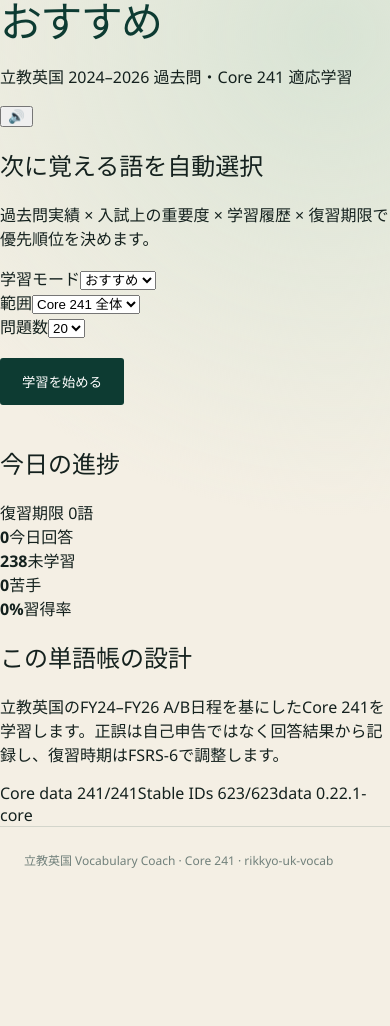
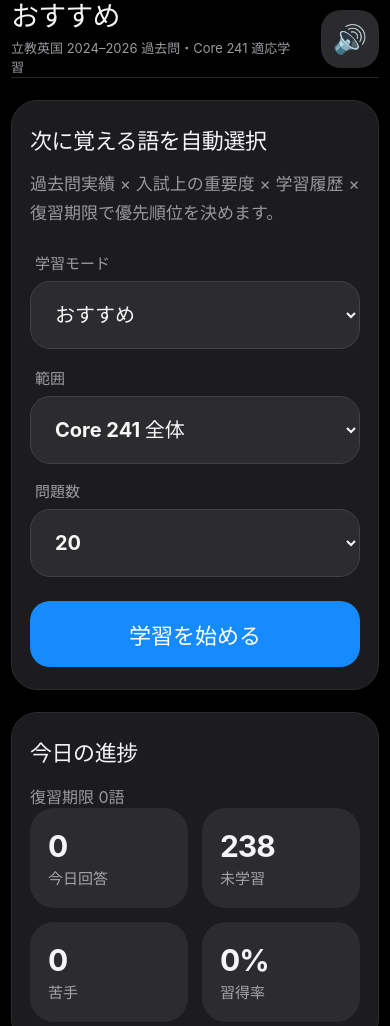
Before and after one commit to FYam8/rikkyo-uk-vocab, a website built with Vite: page index.html in a window 390 px wide. Shown: the top 1026 px of the page. Before the commit the page ends 893 px from the top, so only its background shows below. Built offline with nearby package versions, Linux system fonts and the light colour scheme; what ts-fsrs would draw is missing.

Commit message:
style: switch to focused dark vocabulary UI

```diff
--- a/src/styles.css
+++ b/src/styles.css
@@ -1,27 +1,98 @@
-:root { font-family: "Segoe UI", "Yu Gothic UI", system-ui, sans-serif; color: #14211e; background: #f4efe4; font-synthesis: none; }
+:root {
+  font-family: Inter, ui-sans-serif, system-ui, -apple-system, BlinkMacSystemFont, "Segoe UI", "Noto Sans JP", sans-serif;
+  color: #f5f5f7;
+  background: #000;
+  font-synthesis: none;
+  text-rendering: optimizeLegibility;
+}
 * { box-sizing: border-box; }
-body { margin: 0; min-width: 320px; min-height: 100vh; background: radial-gradient(circle at 85% 4%, #d9e4d5 0, transparent 30rem), #f4efe4; }
-.masthead { height: 82px; padding: 0 max(24px, calc((100vw - 1120px)/2)); display: flex; align-items: center; justify-content: space-between; border-bottom: 1px solid rgba(13,59,50,.16); }
-.brand { color: #0d3b32; text-decoration: none; display: flex; align-items: center; gap: 12px; letter-spacing: .11em; }
-.brand b, .brand small { display: block; } .brand b { font-family: Georgia, serif; font-size: 15px; } .brand small { margin-top: 3px; font-size: 8px; font-weight: 700; }
-.crest { width: 42px; height: 42px; border: 1px solid #0d3b32; border-radius: 50%; display: grid; place-items: center; font: 700 23px Georgia, serif; box-shadow: inset 0 0 0 4px #f4efe4, inset 0 0 0 5px #0d3b32; }
-.preview-pill, .label, .eyebrow, .gate-grid span { letter-spacing: .16em; font-size: 11px; font-weight: 700; }
-.preview-pill { border: 1px solid #a76c28; color: #8b5418; padding: 7px 12px; border-radius: 999px; }
-main { width: min(1120px, calc(100% - 48px)); margin: auto; }
-.hero, .qa { padding: 76px 0 64px; }
-.eyebrow { color: #a76c28; margin-bottom: 18px; }
-h1 { max-width: 820px; margin: 0; color: #0d3b32; font: 700 clamp(42px, 7vw, 84px)/1.14 "Yu Mincho", "Hiragino Mincho ProN", serif; letter-spacing: -.04em; }
-h1 em { color: #a76c28; font-style: normal; }
-.lead { color: #52615d; font-size: clamp(16px, 2vw, 21px); margin: 24px 0 38px; }
-.status-card { display: grid; grid-template-columns: 56px 1fr; gap: 20px; max-width: 820px; padding: 26px; background: #0d3b32; color: white; border-radius: 4px; box-shadow: 0 20px 50px rgba(13,59,50,.16); }
-.status-icon { width: 50px; height: 50px; display: grid; place-items: center; border: 1px solid #d8b57f; border-radius: 50%; color: #d8b57f; font-size: 30px; }
-.status-card h2 { margin: 7px 0; font: 600 23px "Yu Mincho", "Hiragino Mincho ProN", serif; } .status-card p { margin: 0; color: #d1ded9; line-height: 1.7; }
-.label { color: #d8b57f; }
-.gate-grid { display: grid; grid-template-columns: repeat(3, 1fr); gap: 1px; max-width: 820px; margin-top: 28px; background: rgba(13,59,50,.14); border: 1px solid rgba(13,59,50,.14); }
-.gate-grid article { background: #f4efe4; padding: 22px; } .gate-grid span { color: #68746f; } .gate-grid strong { display: block; margin: 12px 0 5px; color: #0d3b32; font: 700 28px Georgia, serif; } .gate-grid p { color: #68746f; font-size: 12px; margin: 0; }
-.notice { max-width: 820px; margin: 28px 0 22px; padding: 20px 24px; border-left: 3px solid #a76c28; background: rgba(255,255,255,.45); } .notice p { margin: 6px 0 0; line-height: 1.7; color: #52615d; }
-.text-link { color: #0d3b32; font-weight: 700; text-underline-offset: 4px; }
-.primary { margin: 20px 0; border: 0; border-radius: 3px; padding: 14px 22px; background: #0d3b32; color: white; font-weight: 700; cursor: pointer; }
-.results { padding: 0; max-width: 720px; list-style: none; } .results li { display: flex; justify-content: space-between; gap: 20px; margin: 10px 0; padding: 16px 18px; background: white; border-left: 4px solid; } .results li.pass { border-color: #27815d; } .results li.fail, .fail { border-color: #b43c35; color: #8c2b26; } .results span { color: #68746f; }
-footer { max-width: 1120px; margin: auto; padding: 24px; color: #71807b; font-size: 12px; border-top: 1px solid rgba(13,59,50,.14); }
-@media (max-width: 680px) { .masthead { height: 70px; padding: 0 18px; } main { width: min(100% - 32px, 1120px); } .hero, .qa { padding-top: 48px; } .lead { margin-bottom: 28px; } .status-card { grid-template-columns: 1fr; padding: 22px; } .gate-grid { grid-template-columns: 1fr; } .results li { flex-direction: column; gap: 5px; } }
+html { background: #000; }
+body { margin: 0; min-width: 320px; min-height: 100vh; background: #000; color: #f5f5f7; }
+button, select { font: inherit; }
+button { -webkit-tap-highlight-color: transparent; }
+.app-shell { width: min(1080px, calc(100% - 32px)); margin: 0 auto; padding: 0 0 40px; }
+.topbar { min-height: 88px; display: flex; align-items: center; justify-content: space-between; gap: 20px; border-bottom: 1px solid #27272a; }
+.topbar h1 { margin: 0; font-size: clamp(28px, 4vw, 38px); line-height: 1.1; letter-spacing: -0.03em; }
+.topbar p { margin: 7px 0 0; color: #9b9ba1; font-size: 16px; }
+.icon-button, .speaker { border: 0; color: #fff; background: #2b2b2e; border-radius: 24px; cursor: pointer; display: grid; place-items: center; }
+.icon-button { width: 68px; height: 68px; font-size: 28px; flex: 0 0 auto; }
+.icon-button:hover, .speaker:hover { background: #37373b; }
+.panel, .question-card { margin-top: 22px; background: #1c1c1f; border: 1px solid #2c2c30; border-radius: 32px; }
+.panel { padding: 28px 24px; }
+.panel h2 { margin: 0 0 15px; font-size: clamp(22px, 3vw, 30px); letter-spacing: -0.02em; }
+.muted { color: #98989f; line-height: 1.7; }
+.setup-panel > .muted { margin: 0 0 24px; font-size: 17px; }
+.field { min-width: 0; }
+.field.full { margin-bottom: 18px; }
+.field-grid { display: grid; grid-template-columns: 1fr 1fr; gap: 16px; }
+label { display: block; color: #9d9da4; margin: 0 0 8px 5px; font-size: 15px; }
+select { width: 100%; height: 68px; border: 1px solid #404045; border-radius: 20px; padding: 0 20px; color: #f7f7f8; background: #2c2c2f; outline: none; appearance: auto; font-weight: 700; font-size: 20px; }
+select:focus { border-color: #168bff; box-shadow: 0 0 0 3px rgb(22 139 255 / .16); }
+.primary, .secondary { border: 0; border-radius: 20px; cursor: pointer; font-weight: 800; color: #fff; transition: transform .08s ease, opacity .15s ease, background .15s ease; }
+.primary { width: 100%; min-height: 66px; margin-top: 24px; background: #168bff; font-size: 22px; }
+.primary:hover { background: #2996ff; }
+.primary:active, .secondary:active, .choice:active { transform: scale(.99); }
+.primary:disabled { background: #3b3b40; color: #8b8b91; cursor: not-allowed; }
+.secondary { min-height: 58px; padding: 0 24px; background: #303034; font-size: 19px; }
+.writer-note { color: #ffb86b; text-align: center; margin: 12px 0 0; }
+.progress-heading { display: flex; align-items: baseline; justify-content: space-between; gap: 20px; }
+.progress-heading span { color: #9999a0; }
+.stats-grid { display: grid; grid-template-columns: repeat(4, 1fr); gap: 14px; }
+.stats-grid article { min-height: 118px; border-radius: 24px; background: #2c2c2f; padding: 20px 18px; display: flex; flex-direction: column; justify-content: space-between; }
+.stats-grid strong { display: block; font-size: clamp(30px, 4vw, 40px); letter-spacing: -0.035em; }
+.stats-grid span { color: #a4a4aa; font-size: 15px; }
+.info-panel p { color: #adadb3; line-height: 1.75; font-size: 16px; margin-bottom: 20px; }
+.scope-line { display: flex; flex-wrap: wrap; gap: 10px; }
+.scope-line span { padding: 7px 12px; background: #28282b; border: 1px solid #3b3b40; border-radius: 999px; color: #aaaab0; font-size: 13px; }
+.study-meta { margin-top: 34px; display: flex; align-items: center; justify-content: space-between; gap: 20px; font-size: 18px; }
+.study-meta b { font-size: 20px; }
+.question-card { min-height: 600px; padding: 24px; }
+.question-top { display: flex; align-items: center; justify-content: space-between; gap: 16px; color: #9c9ca3; }
+.badges { display: flex; gap: 8px; flex-wrap: wrap; justify-content: flex-end; }
+.badge { min-width: 40px; min-height: 38px; display: inline-grid; place-items: center; padding: 0 12px; border-radius: 999px; font-size: 14px; }
+.badge.priority { color: #ffb11b; background: #3a2c17; }
+.badge.band { color: #48e379; background: #173722; }
+.badge.schedule { color: #35a6ff; background: #172d40; border: 1px solid #254c6c; }
+.word { margin: 54px 0 16px; text-align: center; font-size: clamp(52px, 10vw, 82px); line-height: 1; letter-spacing: -0.045em; }
+.speaker { width: 68px; height: 68px; margin: 0 auto; font-size: 28px; }
+.prompt { margin: 18px 0 42px; text-align: center; color: #a4a4aa; font-size: 18px; }
+.choices { display: grid; grid-template-columns: 1fr 1fr; gap: 14px; }
+.choice { min-height: 72px; border: 1px solid #414146; border-radius: 20px; background: #2c2c2f; color: #f4f4f5; font-size: 20px; font-weight: 750; padding: 14px 22px; text-align: left; cursor: pointer; transition: background .15s, border-color .15s; }
+.choice:hover:not(:disabled) { background: #36363a; border-color: #5a5a60; }
+.choice:disabled { cursor: default; opacity: .92; }
+.choice.correct { background: #163923; border-color: #2ccc63; color: #d9ffe4; }
+.choice.incorrect { background: #441c22; border-color: #ff5467; color: #ffe0e4; }
+.feedback { margin-top: 20px; }
+.feedback-ok, .feedback-ng { min-height: 62px; border-radius: 18px; padding: 14px 18px; display: flex; gap: 14px; align-items: center; }
+.feedback-ok { background: #15361f; color: #baf8cb; }
+.feedback-ng { background: #401a20; color: #ffd0d6; }
+.feedback b { font-size: 19px; white-space: nowrap; }
+.feedback span { color: inherit; opacity: .88; }
+.next-button { margin-top: 14px; }
+.result-panel { max-width: 820px; margin-left: auto; margin-right: auto; text-align: center; }
+.result-kicker { margin: 0 0 12px; color: #168bff; font-size: 13px; font-weight: 900; letter-spacing: .16em; }
+.result-panel h2 { font-size: clamp(28px, 4vw, 42px); }
+.result-stats { margin-top: 24px; text-align: left; }
+.gate-panel { max-width: 760px; margin-left: auto; margin-right: auto; }
+.qa { max-width: 760px; margin-left: auto; margin-right: auto; }
+.text-link { color: #45a8ff; display: inline-block; margin-top: 20px; }
+.results { list-style: none; padding: 0; margin: 20px 0; }
+.results li { padding: 13px; border-bottom: 1px solid #36363a; display: flex; flex-direction: column; gap: 4px; }
+.results .pass b { color: #54df7e; }
+.results .fail b, .fail { color: #ff6577; }
+footer { color: #68686e; text-align: center; font-size: 12px; padding: 30px 0 0; }
+@media (max-width: 720px) {
+  .app-shell { width: min(100% - 22px, 1080px); }
+  .topbar { min-height: 78px; }
+  .topbar p { font-size: 13px; }
+  .icon-button { width: 58px; height: 58px; border-radius: 20px; }
+  .panel { padding: 22px 18px; border-radius: 26px; }
+  .field-grid, .choices { grid-template-columns: 1fr; }
+  .stats-grid { grid-template-columns: 1fr 1fr; }
+  .stats-grid article { min-height: 100px; }
+  .question-card { padding: 18px; min-height: 560px; border-radius: 26px; }
+  .question-top { align-items: flex-start; }
+  .word { margin-top: 48px; }
+  .choice { min-height: 64px; font-size: 18px; }
+  .progress-heading { align-items: flex-start; flex-direction: column; gap: 2px; }
+}
```
